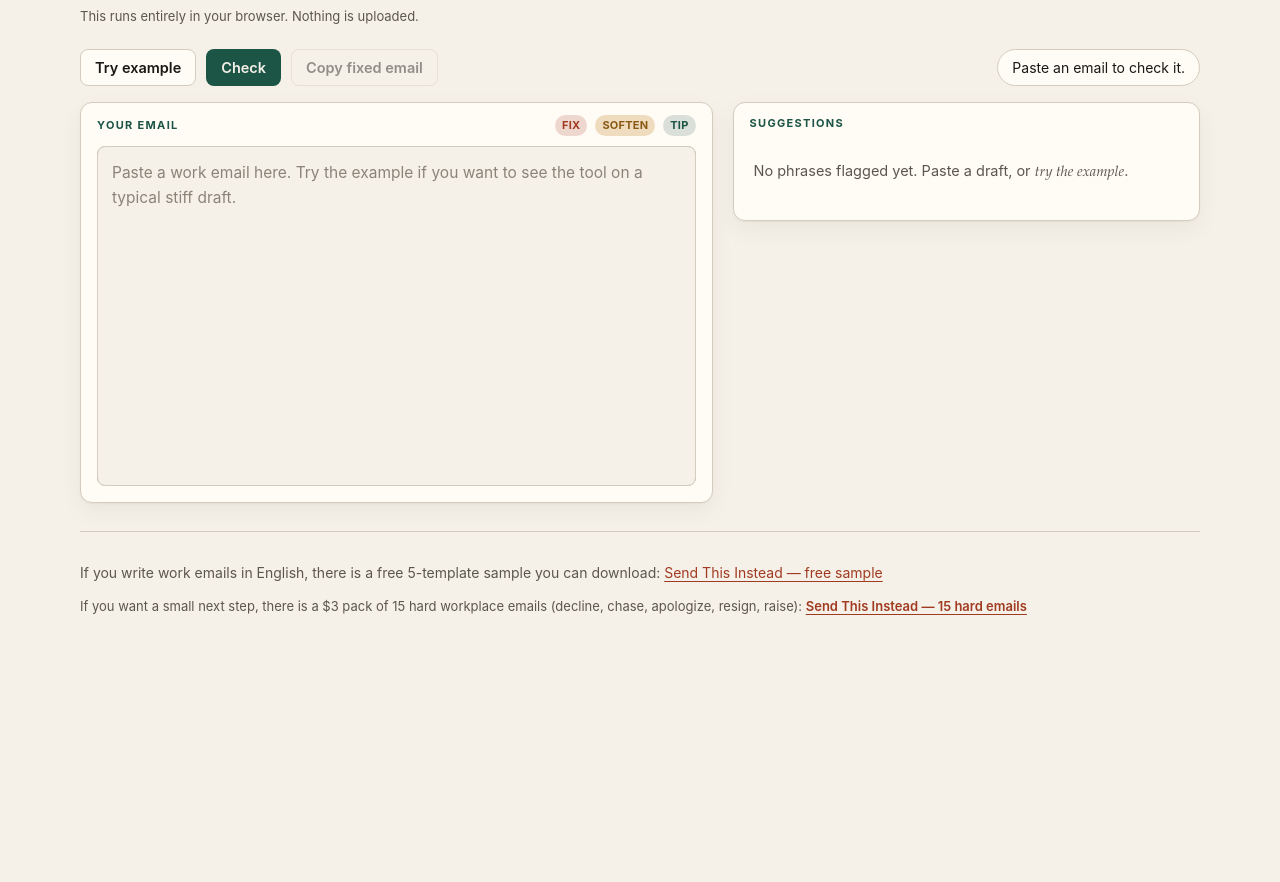
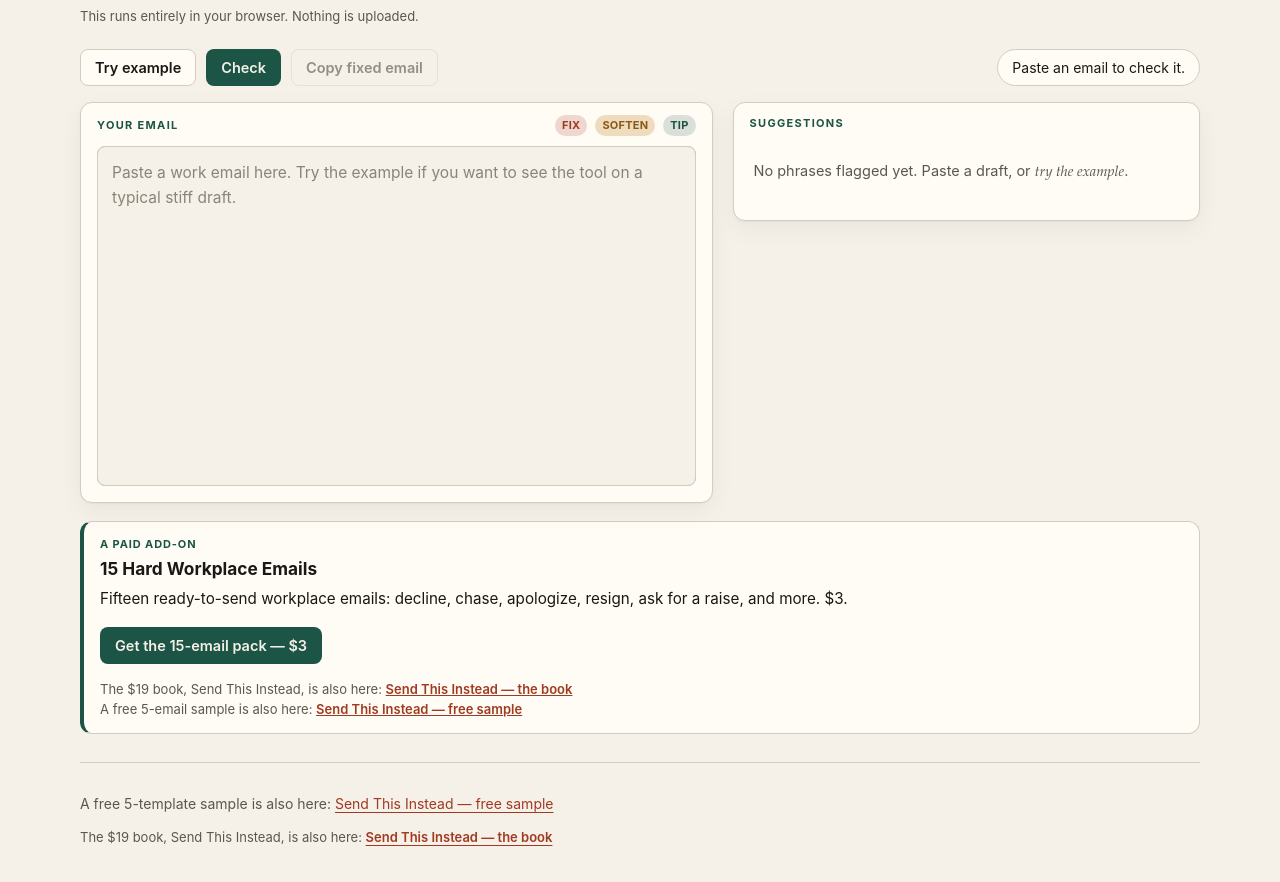
Before and after one commit to gym-maker/email-phrase-fixer, a plain HTML site: page index.html in a window 1280 px wide. Shown: the part 164-1046 px from the top of the page. Before the commit the page ends 842 px from the top, so only its background shows below. Drawn offline with Linux system fonts and the light colour scheme.

Commit message:
Make the $3 15-email pack the primary CTA, with the book secondary
The pack card sits next to the suggestions result. The $19 book and the free sample are small text links. Campaign is email-phrase-fixer_paid / email-phrase-fixer_book.

```diff
--- a/index.html
+++ b/index.html
@@ -275,6 +275,15 @@ mark.sev-tip { background: var(--pine-soft); box-shadow: inset 0 -2px 0 var(--pi
 }
 .repl p { margin: 0; font-size: 13.5px; line-height: 1.4; flex: 1; min-width: 0; }
 .copy-toast { font-size: 13px; color: var(--pine); font-weight: 650; min-width: 4em; }
+
+.paid-cta{margin:18px 0 0;padding:14px 16px;background:var(--paper);border:1px solid var(--line);border-left:4px solid var(--pine);border-radius:12px}
+.paid-cta .paid-kicker{margin:0 0 4px;font-size:11px;font-weight:700;letter-spacing:.08em;text-transform:uppercase;color:var(--pine)}
+.paid-cta h3{margin:0 0 6px;font-size:1.08rem}
+.paid-cta .paid-inside{margin:0 0 10px;font-size:.95rem;color:var(--ink)}
+.paid-cta a.btn-primary{display:inline-block;text-decoration:none;font-family:var(--sans);font-size:14.5px;font-weight:600;border-radius:8px;border:1px solid transparent;padding:9px 14px;line-height:1.2;background:var(--pine);color:#F5F0E8}
+.paid-cta a.btn-primary:hover{background:#16463b;color:#F5F0E8}
+.paid-cta .paid-secondary{margin:10px 0 0;font-size:13px;color:var(--mute)}
+.paid-cta .paid-secondary a{font-weight:600;color:var(--rust)}
 footer {
   margin-top: 28px;
   padding-top: 16px;
@@ -404,9 +413,16 @@ footer .upsell.packs a { white-space: nowrap; }
       </section>
     </div>
 
+    <aside class="paid-cta" aria-label="15 Hard Workplace Emails">
+      <p class="paid-kicker">A paid add-on</p>
+      <h3>15 Hard Workplace Emails</h3>
+      <p class="paid-inside">Fifteen ready-to-send workplace emails: decline, chase, apologize, resign, ask for a raise, and more. $3.</p>
+      <p><a class="btn-primary" href="https://3368936654923.gumroad.com/l/lgxfey?utm_source=tools&amp;utm_campaign=email-phrase-fixer_paid" target="_blank" rel="noopener">Get the 15-email pack — $3</a></p>
+      <p class="paid-secondary">The $19 book, Send This Instead, is also here: <a href="https://3368936654923.gumroad.com/l/efgbup?utm_source=tools&amp;utm_campaign=email-phrase-fixer_book" target="_blank" rel="noopener">Send This Instead — the book</a><br>A free 5-email sample is also here: <a href="https://3368936654923.gumroad.com/l/pjgcqqj?utm_source=tools&amp;utm_campaign=email-phrase-fixer" target="_blank" rel="noopener">Send This Instead — free sample</a></p>
+    </aside>
     <footer>
-      <p>If you write work emails in English, there is a free 5-template sample you can download: <a href="https://3368936654923.gumroad.com/l/pjgcqqj?utm_source=tools&amp;utm_campaign=email-phrase-fixer" target="_blank" rel="noopener">Send This Instead — free sample</a></p>
-      <p class="upsell quiet">If you want a small next step, there is a $3 pack of 15 hard workplace emails (decline, chase, apologize, resign, raise): <a href="https://3368936654923.gumroad.com/l/lgxfey?utm_source=tools&amp;utm_campaign=email-phrase-fixer_3usd" target="_blank" rel="noopener">Send This Instead — 15 hard emails</a></p>
+      <p>A free 5-template sample is also here: <a href="https://3368936654923.gumroad.com/l/pjgcqqj?utm_source=tools&amp;utm_campaign=email-phrase-fixer" target="_blank" rel="noopener">Send This Instead — free sample</a></p>
+      <p class="upsell quiet">The $19 book, Send This Instead, is also here: <a href="https://3368936654923.gumroad.com/l/efgbup?utm_source=tools&amp;utm_campaign=email-phrase-fixer_book" target="_blank" rel="noopener">Send This Instead — the book</a></p>
     </footer>
   </div>
   <script>
@@ -527,17 +543,10 @@ window.__PHRASE_EXAMPLE__ = "Respected Sir,\n\nI hope this email finds you well.
     scoreEl.innerHTML = "<strong>Clarity: " + total + " " + issueWord(total) + " found</strong> <span class=\"dots\">" + bits.join("") + "</span>";
   }
 
-  var SAMPLE_CTA_HREF = "https://3368936654923.gumroad.com/l/pjgcqqj?utm_source=tools&utm_campaign=email-phrase-fixer";
-  var ENTRY_CTA_HREF = "https://3368936654923.gumroad.com/l/lgxfey?utm_source=tools&utm_campaign=email-phrase-fixer_3usd";
-
-  function sampleCtaHtml() {
-    return '<div class="contextual-cta"><p>If you write work emails in English, there is a free 5-template sample you can download: <a href="' + SAMPLE_CTA_HREF + '" target="_blank" rel="noopener">Send This Instead — free sample</a></p><p class="next-step">If you want a small next step, there is a $3 pack of 15 hard workplace emails (decline, chase, apologize, resign, raise): <a href="' + ENTRY_CTA_HREF + '" target="_blank" rel="noopener">Send This Instead — 15 hard emails</a></p></div>';
-  }
-
   function renderIssues(matches) {
     if (!matches.length) {
       var empty = emailEl.value.trim()
-        ? '<p class="empty">No flagged phrases in this draft. Read it once out loud before you send.</p>' + sampleCtaHtml()
+        ? '<p class="empty">No flagged phrases in this draft. Read it once out loud before you send.</p>'
         : '<p class="empty">No phrases flagged yet. Paste a draft, or <em>try the example</em>.</p>';
       issuesEl.innerHTML = empty;
       return;
@@ -556,7 +565,6 @@ window.__PHRASE_EXAMPLE__ = "Respected Sir,\n\nI hope this email finds you well.
       }
       html += "</article>";
     }
-    html += sampleCtaHtml();
     issuesEl.innerHTML = html;
   }
 
```
